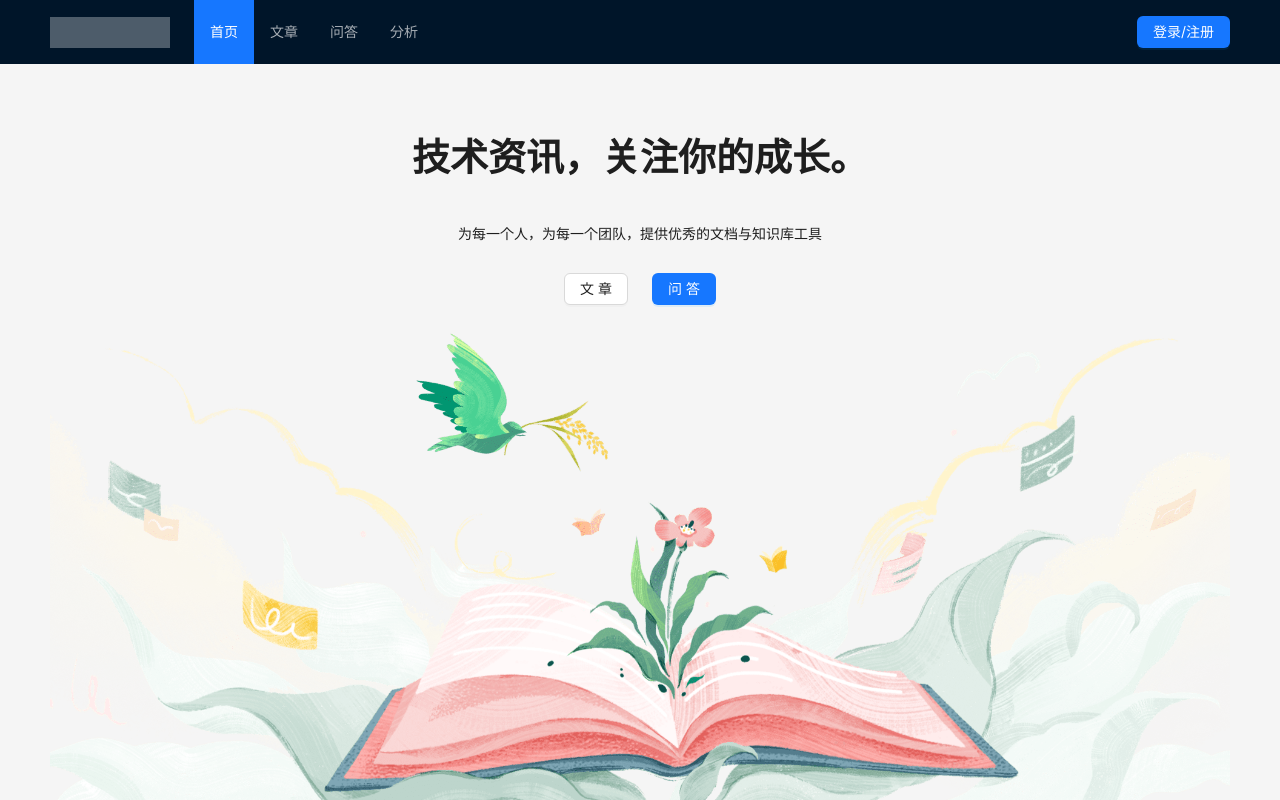
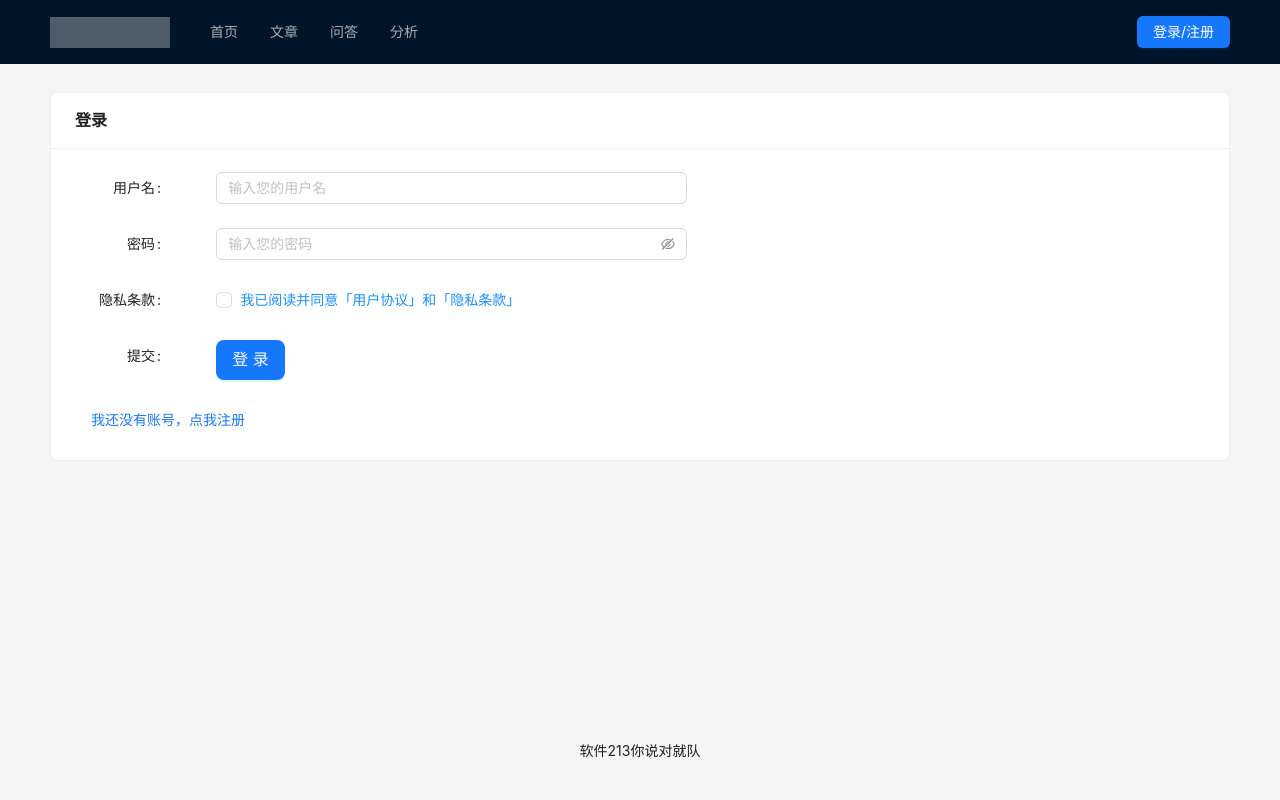
Before and after one commit to Taoister39/technical-information, a React (Vite) app: page /login in a window 1280 px wide. Before the commit this address led to /. Shown: the top 800 px of the page. Built offline with nearby package versions, Linux system fonts and the light colour scheme.

Commit message:
登录1.0

```diff
--- /dev/null
+++ b/src/components/AuthRoute/index.tsx
@@ -0,0 +1,3 @@
+const AuthRoute = () => {};
+
+export default AuthRoute;
--- a/src/pages/Issue/index.tsx
+++ b/src/pages/Issue/index.tsx
@@ -1,20 +1,16 @@
 import React, { useState } from "react";
 import styles from "./index.module.scss";
 import {
-  Button,
   Card,
   Col,
+  Divider,
   Pagination,
   Row,
   Space,
   Tag,
   Typography,
 } from "antd";
-import {
-  FieldTimeOutlined,
-  LikeOutlined,
-  StarOutlined,
-} from "@ant-design/icons";
+import { FieldTimeOutlined, StarOutlined } from "@ant-design/icons";
 import { Link } from "react-router-dom";
 
 const Issue = () => {
@@ -67,12 +63,17 @@ const Issue = () => {
           </Col>
         ))}
       </Row>
+      <Divider />
+      <Row justify="end" gutter={[12, 12]} align="middle">
+        <Col>
           <Pagination
             current={selectPage.page}
             total={selectPage.max_count}
             pageSize={selectPage.per_page}
             onChange={(page) => setSelectPage((state) => ({ ...state, page }))}
           />
+        </Col>
+      </Row>
     </div>
   );
 };
--- a/src/pages/Layout/index.tsx
+++ b/src/pages/Layout/index.tsx
@@ -35,7 +35,11 @@ const LayoutApp: FC = () => {
           theme="dark"
           className={styles["nav-bar"]}
         />
-        {userStore.username == "" && <Button type="primary">登录/注册</Button>}
+        {userStore.username == "" && (
+          <Link to="/login">
+            <Button type="primary">登录/注册</Button>
+          </Link>
+        )}
       </Header>
       <Content style={{ padding: "0 50px", flex: "1 1 auto" }}>
         {/* <Breadcrumb style={{ margin: "16px 0" }}>
--- /dev/null
+++ b/src/pages/Login/index.module.scss
@@ -0,0 +1,3 @@
+// .login-view {
+//   margin-top: 50vh;
+// }
--- /dev/null
+++ b/src/pages/Login/index.tsx
@@ -0,0 +1,47 @@
+import { Button, Card, Checkbox, Divider, Form, Input } from "antd";
+import React, { useState } from "react";
+import type { FC } from "react";
+import styles from "./index.module.scss";
+
+const Login: FC = () => {
+  const [isLogin, setIsLogin] = useState(true);
+
+  return (
+    <Card style={{ marginTop: "2em" }} title={isLogin ? "登录" : "注册"}>
+      <Form labelCol={{ span: 2 }} wrapperCol={{ span: 10, offset: 1 }}>
+        <Form.Item label="用户名" name="username">
+          <Input placeholder="输入您的用户名" />
+        </Form.Item>
+        <Form.Item label="密码" name="password">
+          <Input.Password placeholder="输入您的密码" />
+        </Form.Item>
+        {!isLogin && (
+          <Form.Item label="确认密码">
+            <Input.Password placeholder="再次输入您的密码" />
+          </Form.Item>
+        )}
+        {/* <Divider /> */}
+        <Form.Item
+          label="隐私条款"
+          name="remember"
+          valuePropName="checked" //子节点的值的属性
+        >
+          <Checkbox style={{ color: "#1890ff" }}>
+            我已阅读并同意「用户协议」和「隐私条款」
+          </Checkbox>
+        </Form.Item>
+        <Form.Item label="提交">
+          <Button type="primary" htmlType="submit" size="large">
+            登录
+          </Button>
+        </Form.Item>
+        {/* <Form.Item> */}
+        <Button type="link" onClick={() => setIsLogin((state) => !state)}>
+          {isLogin ? "我还没有账号，点我注册" : "我有账号，点我登录"}
+        </Button>
+        {/* </Form.Item> */}
+      </Form>
+    </Card>
+  );
+};
+export default Login;
--- a/src/router/index.tsx
+++ b/src/router/index.tsx
@@ -7,6 +7,7 @@ const Home = lazy(() => import("@/pages/Home"));
 const Article = lazy(() => import("@/pages/Article"));
 const Issue = lazy(() => import("@/pages/Issue"));
 const Analyze = lazy(() => import("@/pages/Analyze"));
+const Login = lazy(() => import("@/pages/Login"));
 
 import { Spin } from "antd";
 // 根路由
@@ -33,6 +34,7 @@ const RootRouter: FC = () => {
             <Route path="article" element={<Article />} />
             <Route path="issue" element={<Issue />} />
             <Route path="analyze" element={<Analyze />} />
+            <Route path="login" element={<Login />} />
           </Route>
           <Route path="*" element={<Navigate to="/" />} />
         </Routes>
```
Lines whose indentation alone changed are shown as unchanged.
